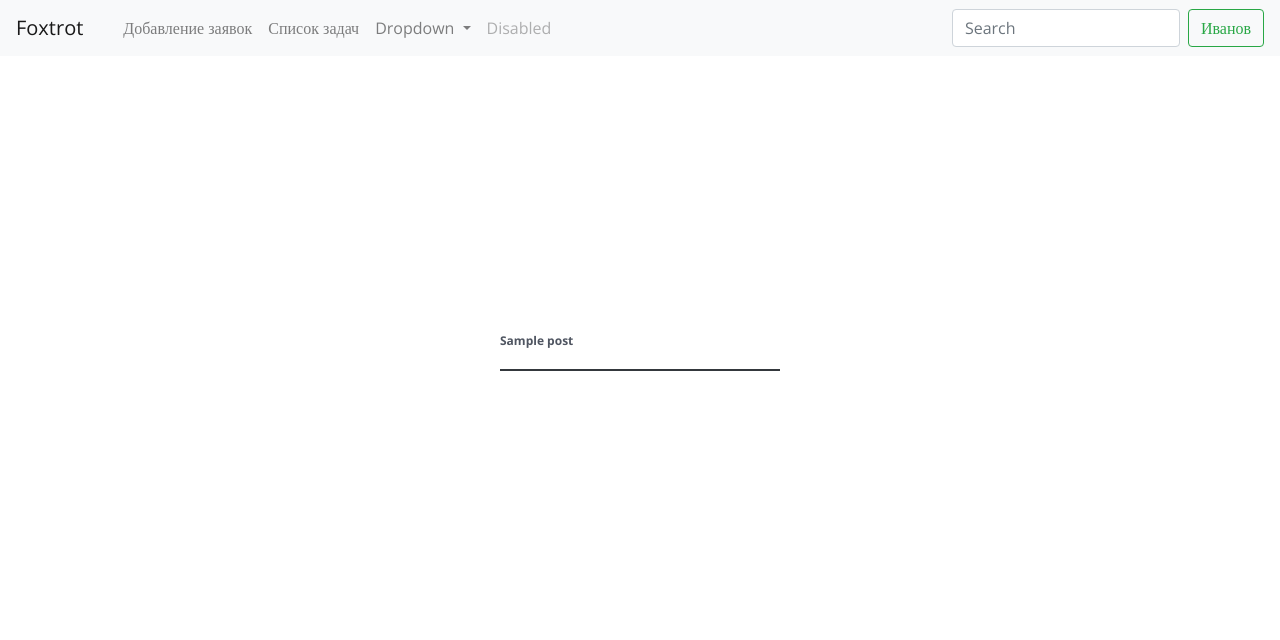
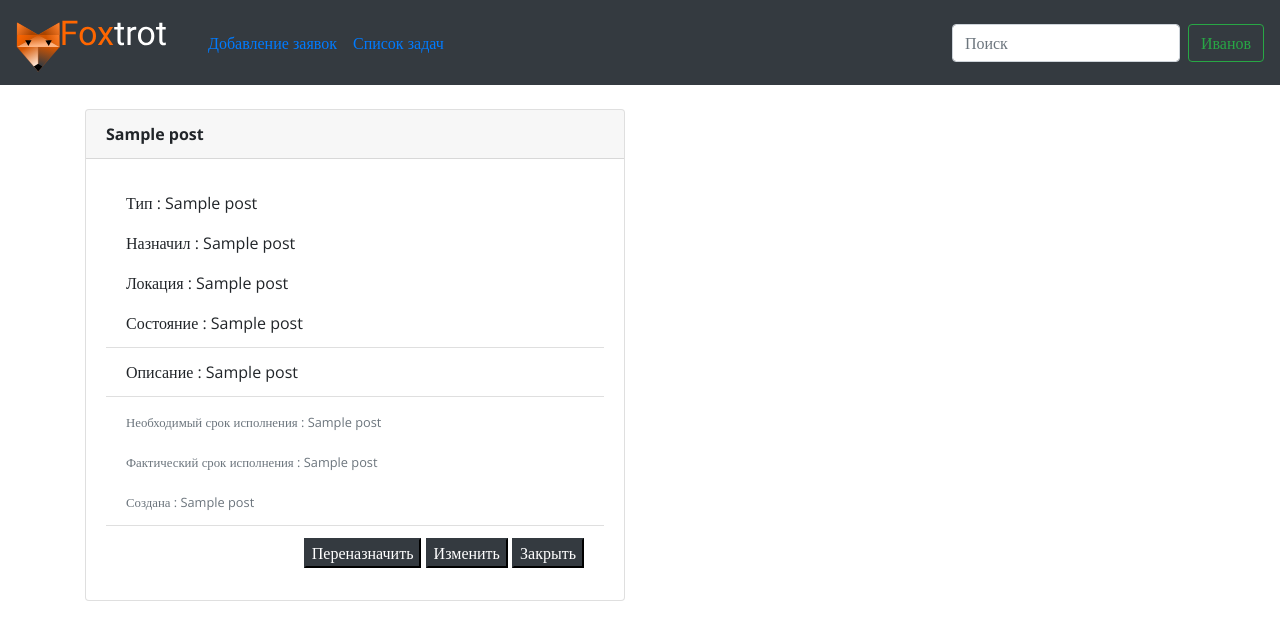
Before and after one commit to code-in-ru/foxtrot, a Flask app: template webapp/templates/tasks.html in a window 1280 px wide. Shown: the top 640 px of the page. Run offline with Flask 2, Linux system fonts and the light colour scheme; the template is opened without the code that fills it: most values are stand-ins (such as "Sample title", 1, 10 or a date in 2020); some libraries are stand-ins or nearby versions.

Commit message:
Add tasks card, design.

```diff
--- a/webapp/templates/add_order.html
+++ b/webapp/templates/add_order.html
@@ -30,7 +30,7 @@
         <label for="exampleFormControlSelect1">Место назначения</label>
     {{ form.location(id='exampleFormControlInput1', placeholder='Место назначения', type="text", class="form-control") }}
 </div>
-    <div class="form-group">
+    <div class="form-group text-right">
     {{ form.submit(id='exampleFormControlSelect1', class="btn btn-dark", type="submit") }}
 </div>
 
--- a/webapp/templates/base.html
+++ b/webapp/templates/base.html
@@ -8,13 +8,18 @@
         <title>Foxtrot</title>
     {% endif %}
     <link href="{{ url_for("static", filename="css/main.css") }}" rel="stylesheet">
-    <link rel="stylesheet" href="https://cdn.jsdelivr.net/npm/bootstrap@4.5.3/dist/css/bootstrap.min.css" integrity="sha384-TX8t27EcRE3e/ihU7zmQxVncDAy5uIKz4rEkgIXeMed4M0jlfIDPvg6uqKI2xXr2" crossorigin="anonymous">
+    <link rel="stylesheet" href="https://cdn.jsdelivr.net/npm/bootstrap@4.5.3/dist/css/bootstrap.min.css"
+          integrity="sha384-TX8t27EcRE3e/ihU7zmQxVncDAy5uIKz4rEkgIXeMed4M0jlfIDPvg6uqKI2xXr2" crossorigin="anonymous">
 </head>
 <body>
 <div>
-<nav class="navbar navbar-expand-lg navbar-light bg-light">
-  <a class="navbar-brand" href="https://github.com/code-in-ru/foxtrot">Foxtrot</a>
-  <button class="navbar-toggler" type="button" data-toggle="collapse" data-target="#navbarSupportedContent" aria-controls="navbarSupportedContent" aria-expanded="false" aria-label="Toggle navigation">
+    <nav class="navbar navbar-expand-lg bg-dark">
+
+        <a class="navbar-brand" href="https://github.com/code-in-ru/foxtrot">
+             <img src="{{ url_for("static", filename="image/logo.svg") }}" class="d-inline-block align-top" alt="">
+        </a>
+        <button class="navbar-toggler" type="button" data-toggle="collapse" data-target="#navbarSupportedContent"
+                aria-controls="navbarSupportedContent" aria-expanded="false" aria-label="Toggle navigation">
             <span class="navbar-toggler-icon"></span>
         </button>
 
@@ -29,23 +34,9 @@
                 <li class="nav-item">
                     <a class="nav-link" href="list-orders">Список задач</a>
                 </li>
-      <li class="nav-item dropdown">
-        <a class="nav-link dropdown-toggle" href="#" id="navbarDropdown" role="button" data-toggle="dropdown" aria-haspopup="true" aria-expanded="false">
-          Dropdown
-        </a>
-        <div class="dropdown-menu" aria-labelledby="navbarDropdown">
-          <a class="dropdown-item" href="add-locations">Добавление локаций</a>
-          <a class="dropdown-item" href="#">Another action</a>
-          <div class="dropdown-divider"></div>
-          <a class="dropdown-item" href="#">Something else here</a>
-        </div>
-      </li>
-      <li class="nav-item">
-        <a class="nav-link disabled" href="#" tabindex="-1" aria-disabled="true">Disabled</a>
-      </li>
             </ul>
             <form class="form-inline my-2 my-lg-0">
-      <input class="form-control mr-sm-2" type="search" placeholder="Search" aria-label="Search">
+                <input class="form-control mr-sm-2" type="search" placeholder="Поиск" aria-label="Search">
                 <button class="btn btn-outline-success my-2 my-sm-0" type="submit">Иванов</button>
             </form>
         </div>
--- a/webapp/templates/tasks.html
+++ b/webapp/templates/tasks.html
@@ -1,13 +1,59 @@
 {% extends "base.html" %}
 <link href="{{ url_for("static", filename="css/main.css") }}" rel="stylesheet">
 {% block content %}
-      <h1>Текущие распоряжения</h1>
-<div id="wrapper">
-<form id="signin" method="post" action="" autocomplete="off" novalidate>
-        {% for i in post %}
-            <p>{{ i }}</p>
-        {% endfor %}
-</form>
-</div>
+    <br>
+    <div class="container">
+        <div class="row row-cols-1 row-cols-xl-2">
+            {% for i in post %}
+                <div class="col">
+                    <div class="card ">
+                        {% if i[8] == "Красный" %}
+                            <div class="card-header bg-danger">
+                                <strong>{{ i[3] }}</strong>
+                            </div>
+                        {% elif i[8] == "Желтый" %}
+                            <div class="card-header bg-warning">
+                                <strong>{{ i[3] }}</strong>
+                            </div>
+                        {% elif i[8] == "Зелёный" %}
+                            <div class="card-header bg-success">
+                                <strong>{{ i[3] }}</strong>
+                            </div>
+                        {% else %}
+                            <div class="card-header">
+                                <strong>{{ i[3] }}</strong>
+                            </div>
+                        {% endif %}
+                        <div class="card-body">
+                            <ul class="list-group list-group-flush">
+                                <li class="list-group-item">
+                                    <p class="card-text">Тип : {{ i[4] }}</p>
+                                    <p class="card-text">Назначил : {{ i[2] }}</p>
+                                    <p class="card-text">Локация : {{ i[10] }}</p>
+                                    <p class="card-text">Состояние : {{ i[9] }}</p>
+                                </li>
+                                <li class="list-group-item">
+                                    <p class="card-text">Описание : {{ i[7] }}</p>
+                                </li>
+                                <li class="list-group-item">
+                                    <p class="card-text"><small class="text-muted">Необходимый срок исполнения : {{ i[5] }}</small></p>
+                                    <p class="card-text"><small class="text-muted">Фактический срок исполнения : {{ i[6] }}</small></p>
+                                    <p class="card-text"><small class="text-muted">Создана : {{ i[1] }}</small></p>
+                                </li>
+                                <li class="list-group-item text-right">
+                                    <button class="btn-dark">Переназначить</button>
+                                    <button class="btn-dark">Изменить</button>
+                                    <button class="btn-dark">Закрыть</button>
+                                </li>
+                            </ul>
+
+
+                        </div>
+                    </div>
+                    <br>
+                </div>
+            {% endfor %}
+        </div>
+    </div>
 
 {% endblock %}
```
Also changed, not shown: webapp/static/image/logo.svg (added), 1 other file. Lines whose indentation alone changed are shown as unchanged.
